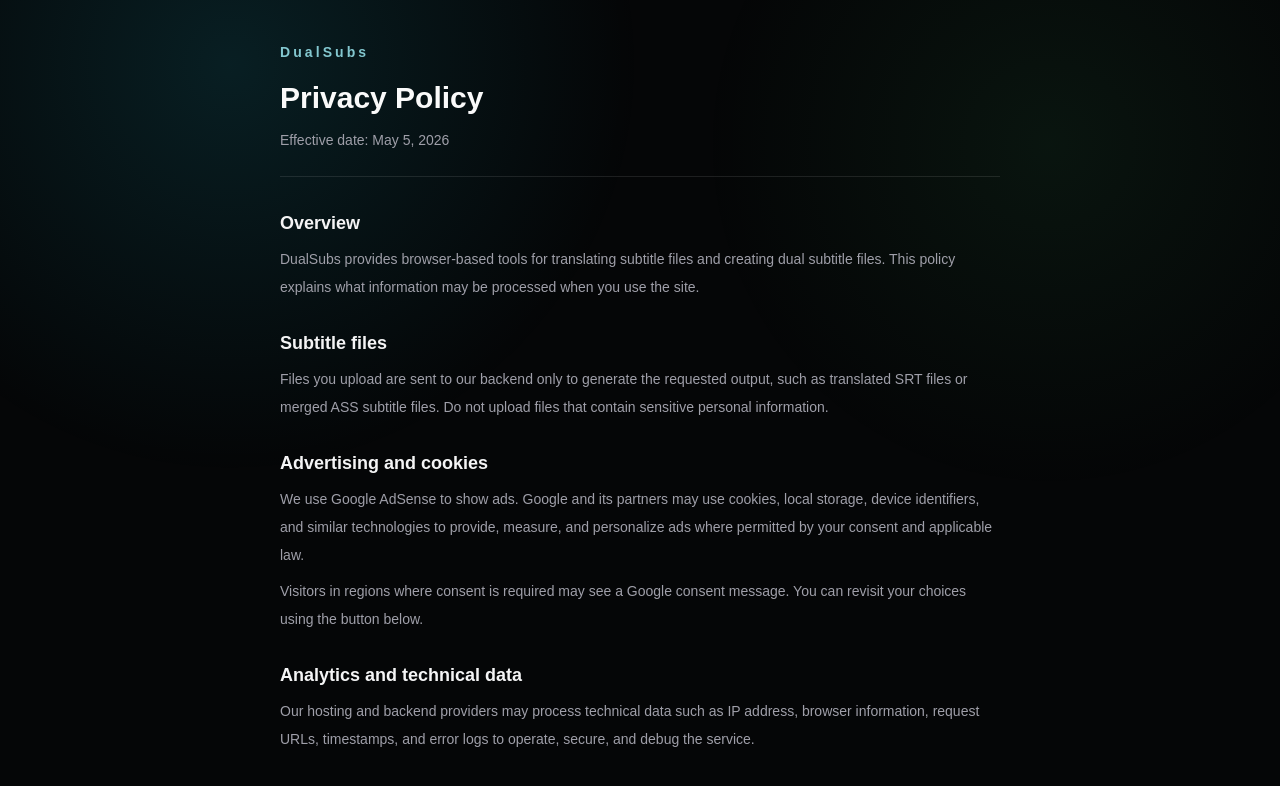
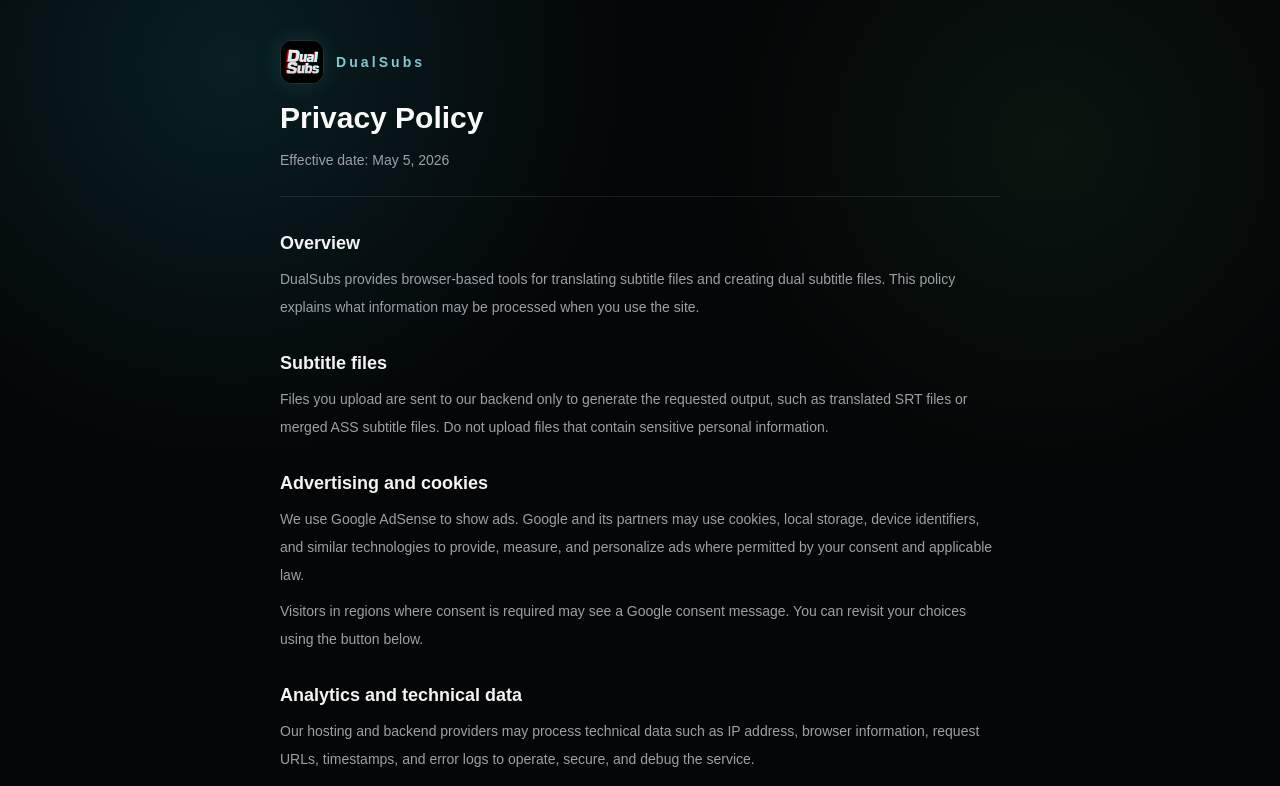
Before and after one commit to szymonmarcinkiewicz/web, a Next.js app: page /privacy in a window 1280 px wide. Shown: the top 786 px of the page. Built offline with nearby package versions, Linux system fonts and the light colour scheme.

Commit message:
Add site logo and favicon

```diff
--- a/app/layout.tsx
+++ b/app/layout.tsx
@@ -15,6 +15,11 @@
 export const metadata: Metadata = {
   title: "DualSubs - Dual Subtitles and SRT Translation",
   description: "Create dual subtitles, merge SRT files into ASS, and translate subtitles while preserving timings.",
+  icons: {
+    icon: "/favicon.png",
+    shortcut: "/favicon.png",
+    apple: "/favicon.png",
+  },
 };
 
 export default function RootLayout({
--- a/app/page.tsx
+++ b/app/page.tsx
@@ -1,5 +1,6 @@
 "use client";
 
+import Image from "next/image";
 import React, { useEffect, useMemo, useRef, useState } from "react";
 
 const API_BASE = process.env.NEXT_PUBLIC_API_BASE!;
@@ -752,7 +753,16 @@
         <div className="min-w-0">
         <header className="mb-6 flex flex-col gap-5 md:flex-row md:items-end md:justify-between">
           <div className="max-w-2xl">
-            <div className="text-sm font-semibold tracking-[0.22em] text-cyan-200/80">{SITE_NAME}</div>
+            <div className="flex items-center gap-3">
+              <Image
+                src="/Logo.png"
+                alt="DualSubs"
+                width={44}
+                height={44}
+                className="h-11 w-11 rounded-xl border border-white/10 object-cover shadow-[0_0_24px_rgba(103,232,249,0.12)]"
+              />
+              <div className="text-sm font-semibold tracking-[0.22em] text-cyan-200/80">{SITE_NAME}</div>
+            </div>
             <h1 className="mt-3 text-3xl font-semibold tracking-normal text-zinc-50 md:text-4xl">
               Dual subtitles, without the heavy editor.
             </h1>
@@ -1145,7 +1155,10 @@
         </section>
 
         <footer className="mx-auto mt-10 flex max-w-4xl flex-col gap-3 border-t border-white/10 py-6 text-sm text-zinc-500 sm:flex-row sm:items-center sm:justify-between">
-          <div>DualSubs</div>
+          <div className="flex items-center gap-2">
+            <Image src="/Logo.png" alt="" width={28} height={28} className="h-7 w-7 rounded-lg object-cover" />
+            <span>DualSubs</span>
+          </div>
           <div className="flex flex-wrap gap-4">
             <a href="/privacy" className="transition hover:text-cyan-200">
               Privacy Policy
--- a/app/privacy/page.tsx
+++ b/app/privacy/page.tsx
@@ -1,5 +1,6 @@
 "use client";
 
+import Image from "next/image";
 import Link from "next/link";
 
 type GoogleFcApi = {
@@ -25,8 +26,15 @@
 
       <div className="relative mx-auto max-w-3xl px-4 py-10 sm:px-6">
         <header className="border-b border-white/10 pb-6">
-          <Link href="/" className="text-sm font-semibold tracking-[0.22em] text-cyan-200/80">
-            DualSubs
+          <Link href="/" className="flex w-fit items-center gap-3">
+            <Image
+              src="/Logo.png"
+              alt="DualSubs"
+              width={44}
+              height={44}
+              className="h-11 w-11 rounded-xl border border-white/10 object-cover shadow-[0_0_24px_rgba(103,232,249,0.12)]"
+            />
+            <span className="text-sm font-semibold tracking-[0.22em] text-cyan-200/80">DualSubs</span>
           </Link>
           <h1 className="mt-4 text-3xl font-semibold text-zinc-50">Privacy Policy</h1>
           <p className="mt-3 text-sm leading-6 text-zinc-400">Effective date: May 5, 2026</p>
```
Also changed, not shown: public/Logo.png (added), public/favicon.png (added).
